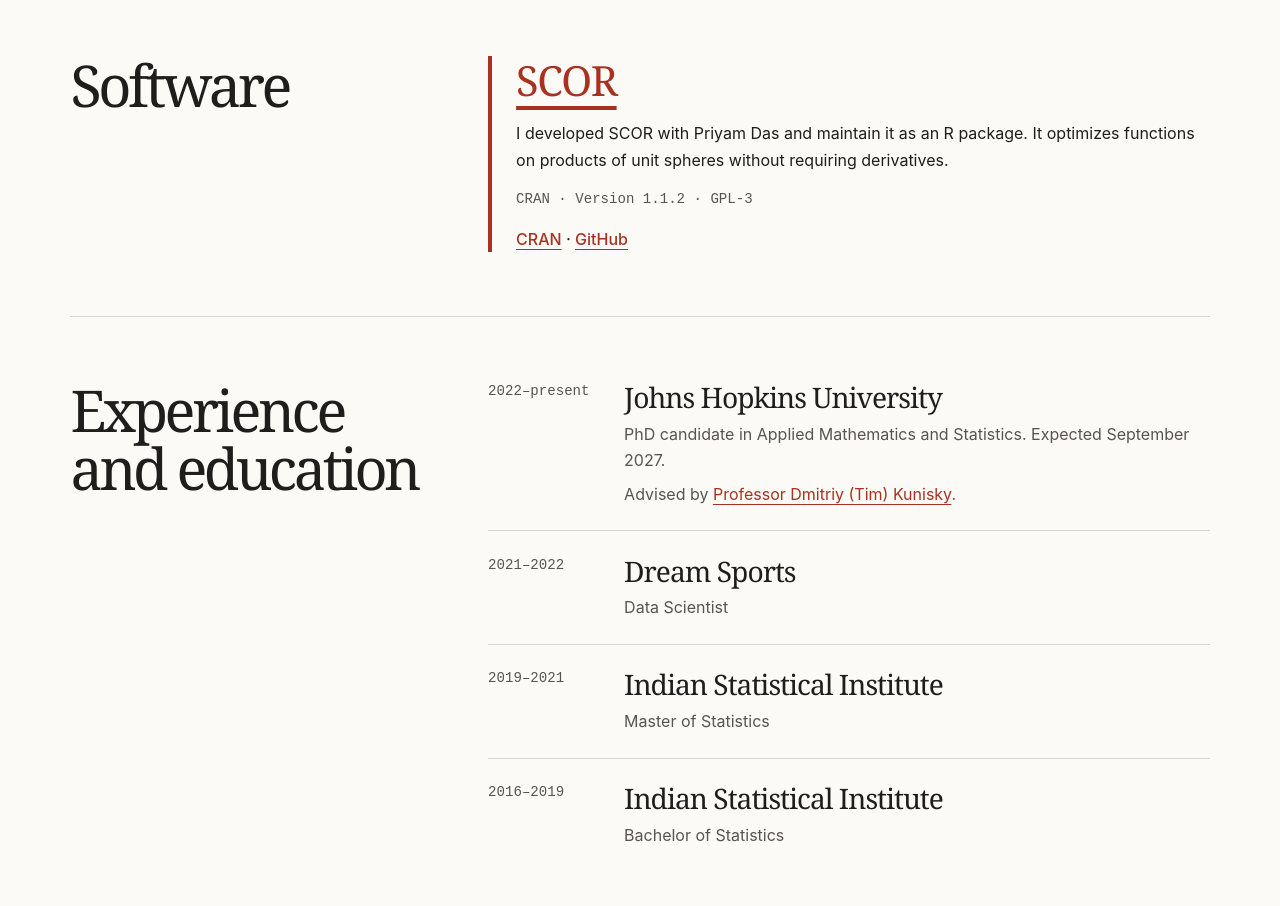
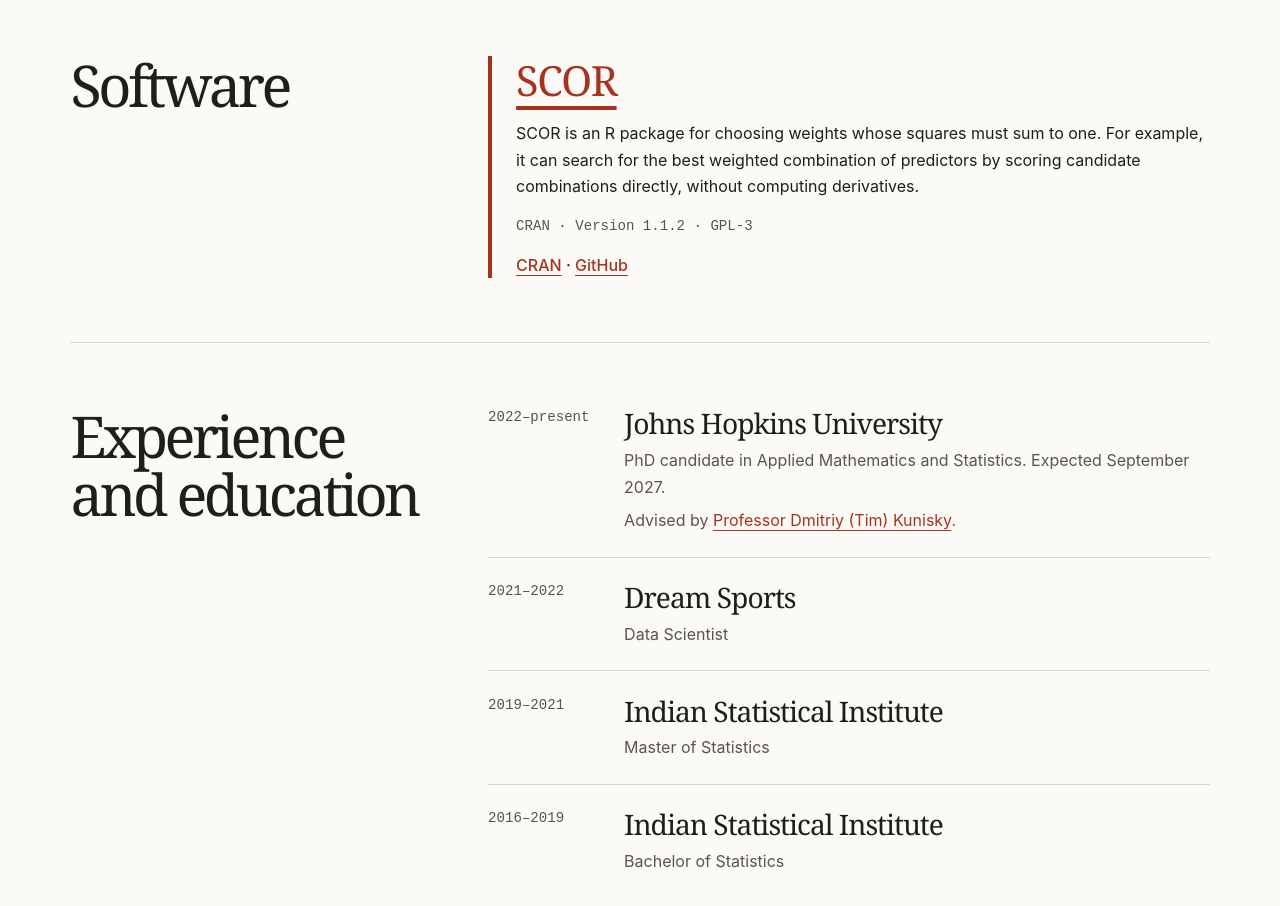
Before and after one commit to debsurya-de/debsurya-de.github.io, a plain HTML site: page index.html in a window 1280 px wide. Shown: the part 2260-3166 px from the top of the page. Drawn offline with Linux system fonts and the light colour scheme.

Commit message:
Explain SCOR through a predictor-weight example

```diff
--- a/index.html
+++ b/index.html
@@ -83,7 +83,7 @@
       <div class="section-content">
         <article class="software-item">
           <h3><a href="https://CRAN.R-project.org/package=SCOR" target="_blank" rel="noreferrer">SCOR</a></h3>
-          <p>I developed SCOR with Priyam Das and maintain it as an R package. It optimizes functions on products of unit spheres without requiring derivatives.</p>
+          <p>SCOR is an R package for choosing weights whose squares must sum to one. For example, it can search for the best weighted combination of predictors by scoring candidate combinations directly, without computing derivatives.</p>
           <p class="software-meta">CRAN · Version 1.1.2 · GPL-3</p>
           <p class="paper-links"><a href="https://CRAN.R-project.org/package=SCOR" target="_blank" rel="noreferrer">CRAN</a> · <a href="https://github.com/synx21/SCOR" target="_blank" rel="noreferrer">GitHub</a></p>
         </article>
```
